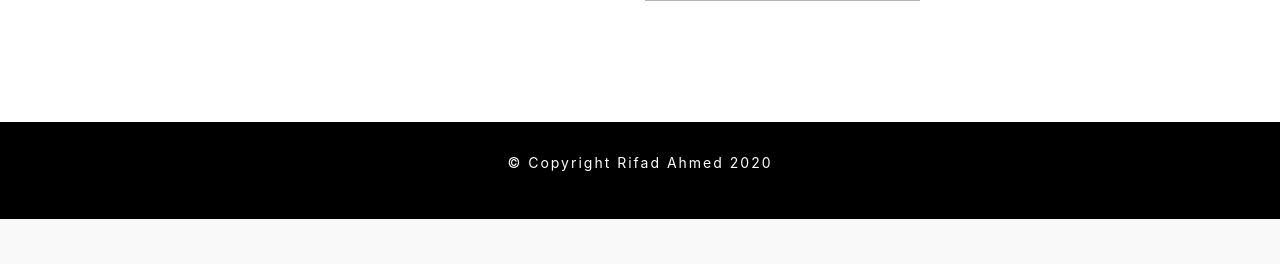
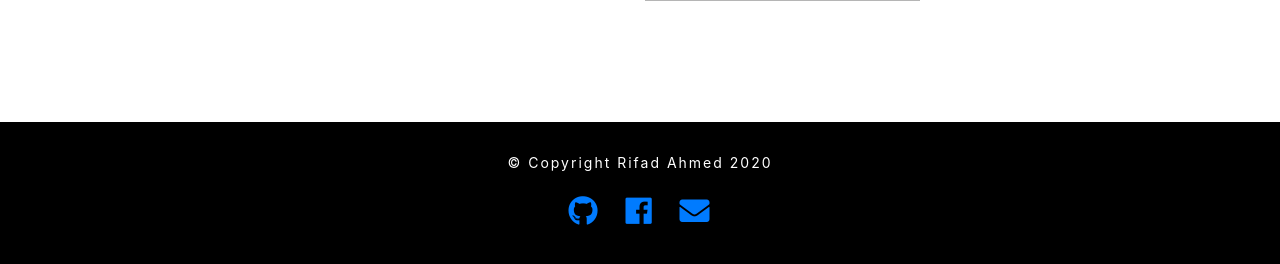
Before and after one commit to rifadahmed/portfolio, a PHP site: page / in a window 1280 px wide. Shown: the part 3369-3633 px from the top of the page. Before the commit the page ends 3588 px from the top, so only its background shows below. Run offline with PHP 8.4, Linux system fonts and the light colour scheme; some libraries are stand-ins or nearby versions.

Commit message:
compress image done v4

```diff
--- a/css/style.css
+++ b/css/style.css
@@ -356,3 +356,7 @@ body {
 	height: 100%;
 	background:url(../img/load/giphy.gif) center center no-repeat;
   }
+#contactIcons a{
+	padding:1px 10px;
+	font-size:30px;
+}
--- a/index.html
+++ b/index.html
@@ -591,6 +591,11 @@
 	<div class="copyRightSection">
 		<div class="col-md-12">
 			<p>&copy; Copyright Rifad Ahmed 2020</p>
+			<div id="contactIcons">
+				<a href="https://github.com/rifadahmed" target="_blank"><i class="fab fa-github"></i></a>
+				<a href="https://www.facebook.com/rifad.ahmed.1213" target="_blank"><i class="fab fa-facebook"></i></a>
+				<a href="mailTo:rifad.ja@gmail.com" ><i class="fas fa-envelope"></i></a>
+			</div>
 
 		</div>
 
```
